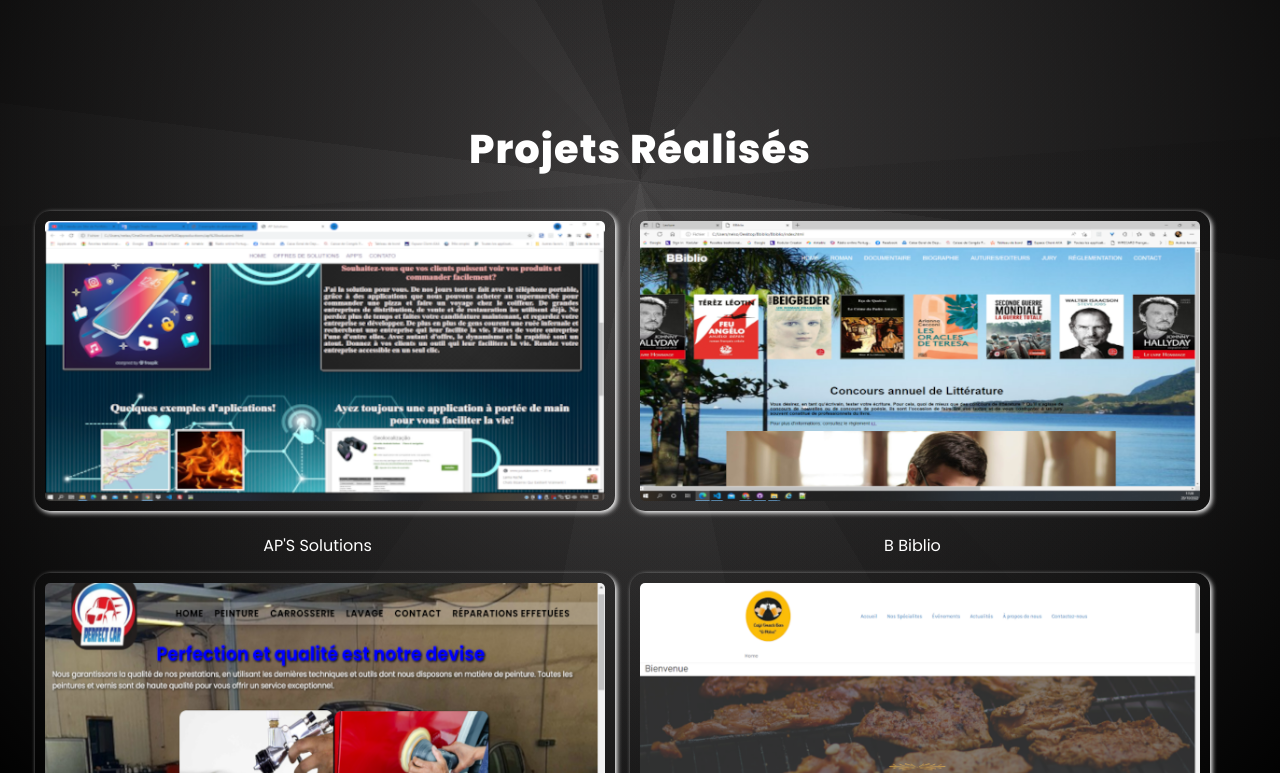
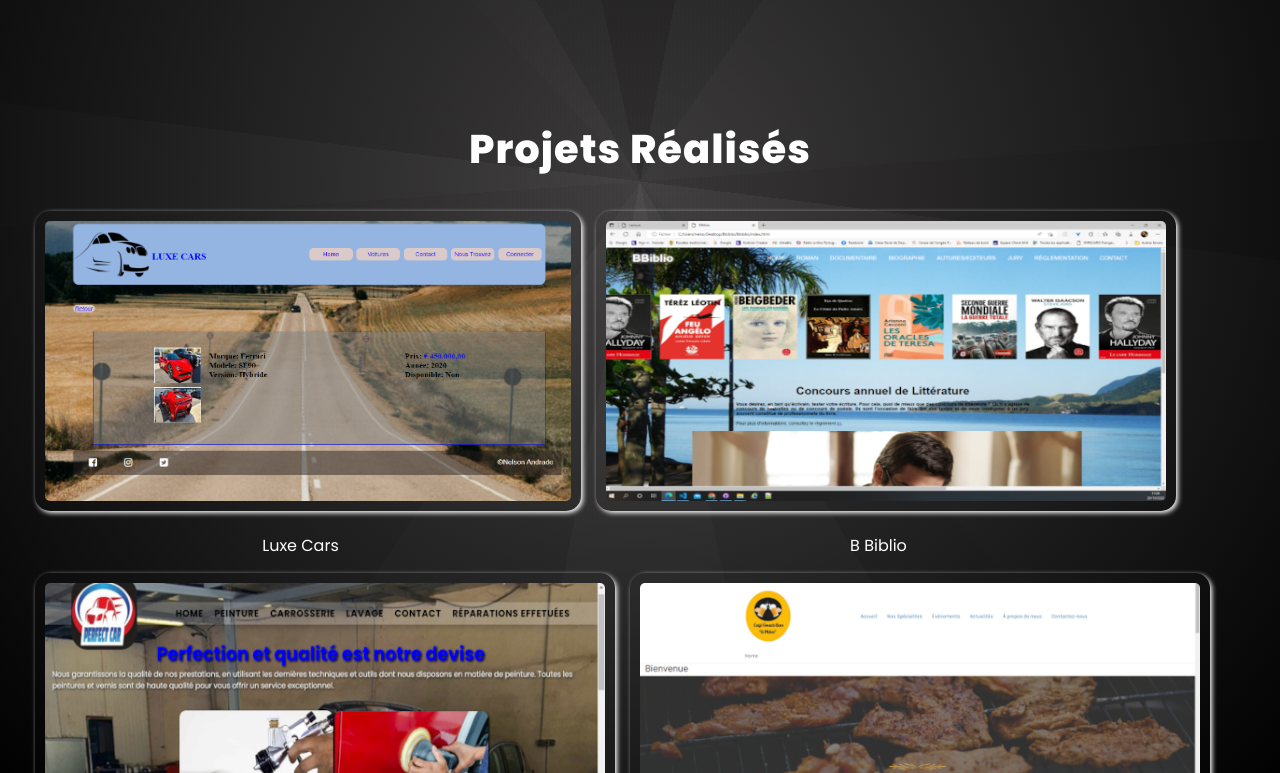
Before and after one commit to nelsonandrade/My-Web, a plain HTML site: page lecture.html in a window 1280 px wide. Shown: the part 657-1430 px from the top of the page. Drawn offline with nearby package versions, Linux system fonts and the light colour scheme.

Commit message:
update img

```diff
--- a/lecture.html
+++ b/lecture.html
@@ -72,8 +72,8 @@
         <section class="travaux" id="travaux">
         <!--Sites-->
                     <div>
-                        <img src="img/site1.png"   alt="site">
-                       <p>AP'S Solutions</p>
+                        <img src="img/site5.png"   alt="site">
+                       <p>Luxe Cars</p>
                     </div>
 
                     <div>
```
Also changed, not shown: img/site5.png (added).
